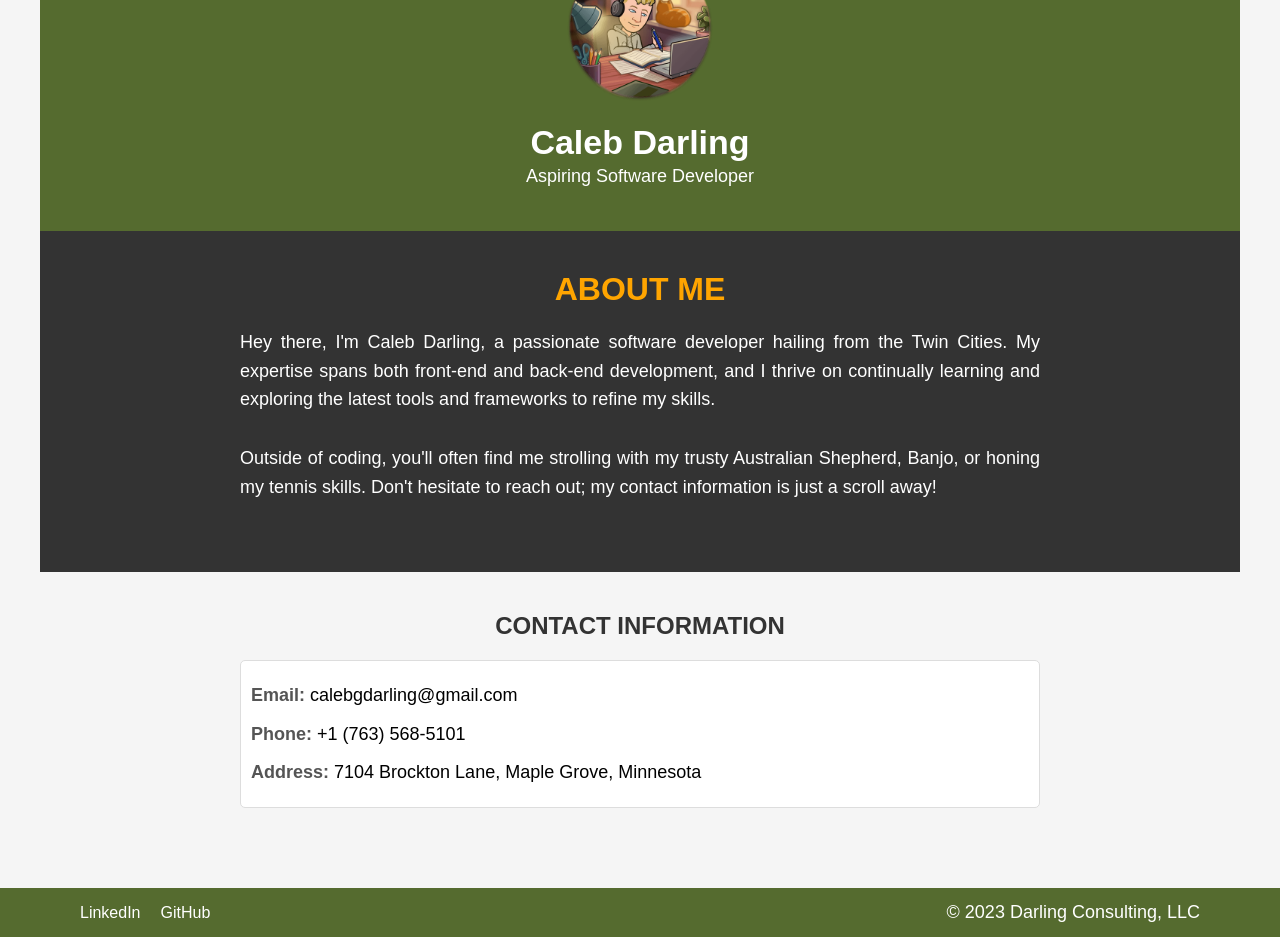
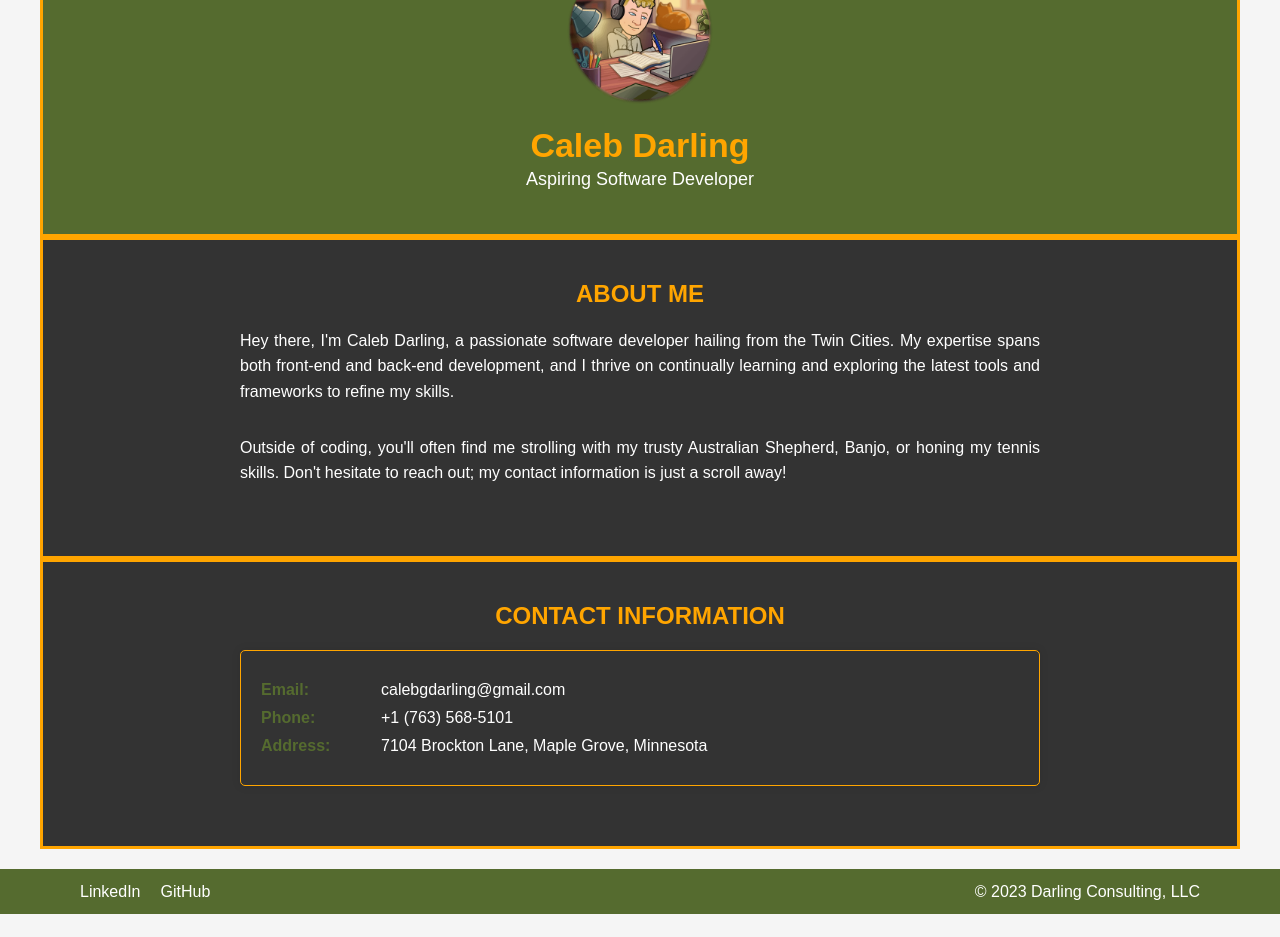
Before and after one commit to calebgdarling/caleb-darling-portfolio, a React (Create React App) app: page / in a window 1280 px wide. Shown: the part 180-1117 px from the top of the page. After the commit the page ends 1094 px from the top, so only its background shows below. Built offline with nearby package versions, Linux system fonts and the light colour scheme.

Commit message:
Added borders

```diff
--- a/src/components/header/Header.css
+++ b/src/components/header/Header.css
@@ -4,6 +4,8 @@
     background-color: #556B2F; /* Dark Green Background Color */
     color: #fff; /* Text Color */
     text-align: center;
+    border-style: solid;
+    border-color: #ffa500;
     padding: 40px 0;
   }
 
@@ -24,6 +26,7 @@
   .header h1 {
     font-size: 34px; /* Font size for the name */
     margin: 0; /* Remove margin to align with the image */
+    color: #ffa500;
   }
 
   .header p {
@@ -31,5 +34,3 @@
     text-align: center; /* Center-align the paragraph element */
     margin: 0; /* Remove margin to align with the image */
   }
-
-  /* Add any additional styling as needed */
--- a/src/components/header/Header.js
+++ b/src/components/header/Header.js
@@ -13,6 +13,7 @@ function Header() {
         </div>
       </div>
     </header>
+
   );
 }
 
--- a/src/components/pages/home-page/Home.css
+++ b/src/components/pages/home-page/Home.css
@@ -10,84 +10,11 @@ body {
   font-family: Arial, sans-serif;
 }
 
-/* Header styling */
-.header {
-  background-color: #222;
-  color: #fff;
-  text-align: center;
-  padding: 20px 0;
-}
-
-.header h1 {
-  font-size: 36px;
-  margin-bottom: 10px;
-}
-
-.header p {
-  font-size: 18px;
-}
-
 /* Container for the content */
 .home-container {
   max-width: 1200px;
   margin: 0 auto;
   padding: 20px;
-}
-
-/* Introduction section */
-.intro {
-  background-color: #fff;
-  padding: 20px;
-  margin-top: 20px;
-  box-shadow: 0 2px 4px rgba(0, 0, 0, 0.1);
-}
-
-/* Projects section */
-.projects {
-  background-color: #fff;
-  padding: 20px;
-  margin-top: 20px;
-  box-shadow: 0 2px 4px rgba(0, 0, 0, 0.1);
-}
-
-.projects h2 {
-  font-size: 24px;
-  margin-bottom: 10px;
-}
-
-.project {
-  margin-bottom: 20px;
-}
-
-.project h3 {
-  font-size: 20px;
-}
-
-.project p {
-  font-size: 16px;
-}
-
-/* Skills section */
-.skills {
-  background-color: #fff;
-  padding: 20px;
-  margin-top: 20px;
-  box-shadow: 0 2px 4px rgba(0, 0, 0, 0.1);
-}
-
-.skills h2 {
-  font-size: 24px;
-  margin-bottom: 10px;
-}
-
-.skills ul {
-  list-style: none;
-  padding: 0;
-}
-
-.skills li {
-  font-size: 16px;
-  margin-bottom: 5px;
 }
 
 /* Responsive design (adjust as needed) */
--- a/src/components/sections/about-me/AboutMe.css
+++ b/src/components/sections/about-me/AboutMe.css
@@ -2,6 +2,8 @@
   background-color: #333; /* Dark Gray Background Color */
   color: #fff; /* Text Color */
   padding: 40px 0;
+  border-style: solid;
+  border-color: #ffa500;
 }
 
 .about-me-container {
@@ -11,14 +13,14 @@
 }
 
 h2 {
-  font-size: 32px; /* Larger font size for the section title */
+  font-size: 24px; /* Larger font size for the section title */
   margin-bottom: 20px;
   text-transform: uppercase; /* Uppercase text for the title */
   color: #ffa500; /* Orange color for the title */
 }
 
 p {
-  font-size: 18px;
+  font-size: 16px;
   text-align: justify; /* Justify text for a cleaner look */
   margin-bottom: 30px; /* Increased margin spacing between paragraphs */
   line-height: 1.6; /* Adjust line height for better readability */
--- a/src/components/sections/contact-info/ContactInfo.css
+++ b/src/components/sections/contact-info/ContactInfo.css
@@ -1,8 +1,11 @@
 /* ContactInfo.css */
 
 .contact-info {
-  background-color: #f5f5f5; /* Light gray background */
+  background-color: #333; /* Dark Gray Background Color */
+  color: #fff; /* Text Color */
   padding: 40px 0;
+  border-style: solid;
+  border-color: #ffa500;
 }
 
 .contact-info-container {
@@ -12,26 +15,48 @@
 }
 
 .contact-info h2 {
-  font-size: 24px;
+  font-size: 24px; /* Larger font size for the section title */
   margin-bottom: 20px;
-  color: #333; /* Dark text color */
+  text-transform: uppercase; /* Uppercase text for the title */
+  color: #ffa500; /* Orange color for the title */
 }
 
 .info {
-  font-size: 18px;
-  text-align: left;
-  padding: 10px;
-  border: 1px solid #ddd; /* Light gray border */
+  font-size: 16px;
+  text-align: justify; /* Justify text for a cleaner look */
+  padding: 20px; /* Increased padding for better spacing */
+  border: 1px solid #ffa500; /* Orange border */
   border-radius: 5px;
-  background-color: #fff; /* White background */
+  background-color: #333; /* Dark Gray background */
   margin: 20px 0;
+  box-shadow: 0px 0px 10px rgba(0, 0, 0, 0.1); /* Add a subtle box shadow */
 }
 
-.info p {
+.info .info-item {
   margin: 10px 0;
+  display: flex;
+  align-items: center;
 }
 
 .info strong {
   font-weight: bold;
-  color: #555; /* Dark gray text color for strong elements */
+  color: #556B2F; /* Dark Green color for strong elements */
+  min-width: 120px; /* Set a minimum width for strong elements */
 }
+
+/* Media query for responsiveness */
+@media (max-width: 600px) {
+  .contact-info-container {
+    padding: 0 20px;
+  }
+
+  .info {
+    padding: 15px;
+  }
+}
+
+.section-divider {
+  border: none;
+  border-top: 2px solid #556B2F; /* Orange color for the divider */
+  margin: 40px 0; /* Adjust margin to control the gap size */
+}
--- a/src/components/sections/contact-info/ContactInfo.js
+++ b/src/components/sections/contact-info/ContactInfo.js
@@ -7,15 +7,15 @@ function ContactInfo() {
       <div className="contact-info-container">
         <h2>Contact Information</h2>
         <div className="info">
-          <p>
+          <div className="info-item">
             <strong>Email:</strong> calebgdarling@gmail.com
-          </p>
-          <p>
+          </div>
+          <div className="info-item">
             <strong>Phone:</strong> +1 (763) 568-5101
-          </p>
-          <p>
+          </div>
+          <div className="info-item">
             <strong>Address:</strong> 7104 Brockton Lane, Maple Grove, Minnesota
-          </p>
+          </div>
         </div>
       </div>
     </section>
```
